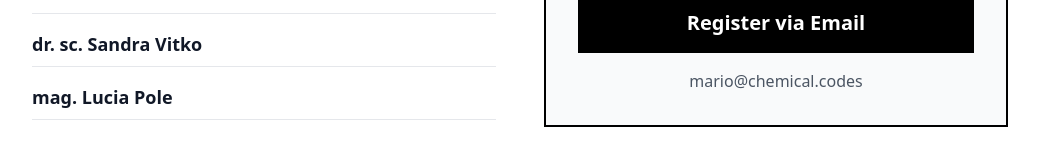
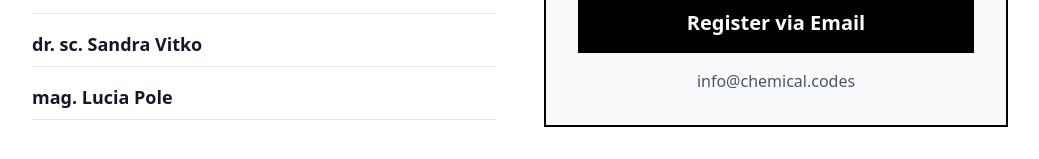
Before and after one commit to chemicalcodes/chemicalcodes.github.io, a Next.js app: page /rstats in a window 1280 px wide. Shown: the part 2011-2170 px from the top of the page, without its empty margins (120-1159 px from the left). Built offline with nearby package versions, Linux system fonts and the light colour scheme.

Commit message:
update details

```diff
--- a/app/lifelong/layout.tsx
+++ b/app/lifelong/layout.tsx
@@ -55,7 +55,7 @@ export default function LifelongLayout({ children }: { children: React.ReactNode
       {/* FOOTER */}
       <footer className="bg-gray-50 border-t border-gray-200 py-12 text-center">
         <div className="max-w-7xl mx-auto px-6">
-          <h4 className="font-bold text-lg mb-2">Organized by PTF Osijek & Chemical Codes</h4>
+          <h4 className="font-bold text-lg mb-2">Organized by PTF Osijek & chemical codes d.o.o.</h4>
           <p className="text-xs text-gray-400">
              © {new Date().getFullYear()} Chemical Codes. All rights reserved.
           </p>
--- a/app/rstats/page.tsx
+++ b/app/rstats/page.tsx
@@ -137,12 +137,12 @@ export default function RStatsPage() {
             <p className="text-sm text-gray-500 mb-8">VAT included. Group discounts available.</p>
 
             <a
-              href="mailto:mario@chemical.codes"
+              href="mailto:info@chemical.codes"
               className="w-full block bg-black text-white text-xl font-bold py-4 hover:bg-gray-800 transition-colors"
             >
               Register via Email
             </a>
-            <p className="mt-4 text-gray-600 font-medium">mario@chemical.codes</p>
+            <p className="mt-4 text-gray-600 font-medium">info@chemical.codes</p>
           </div>
 
         </div>
```
